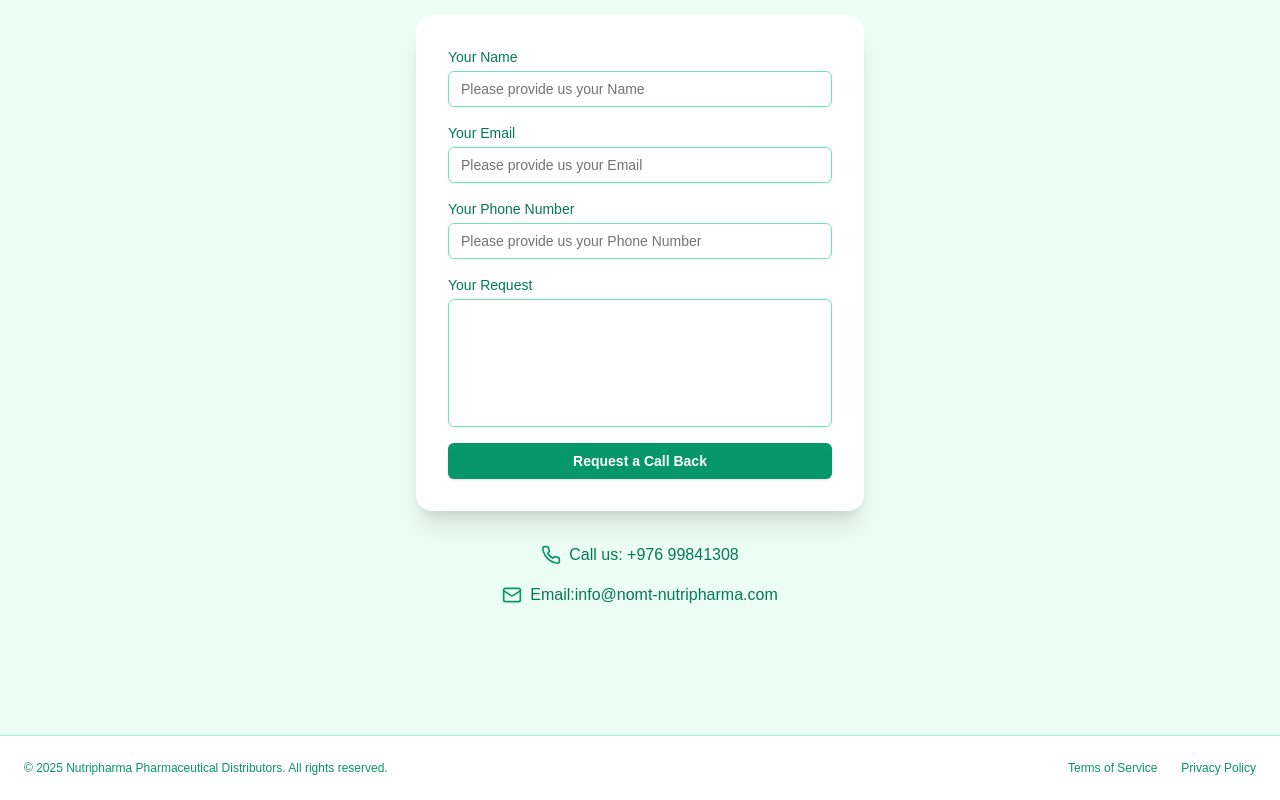
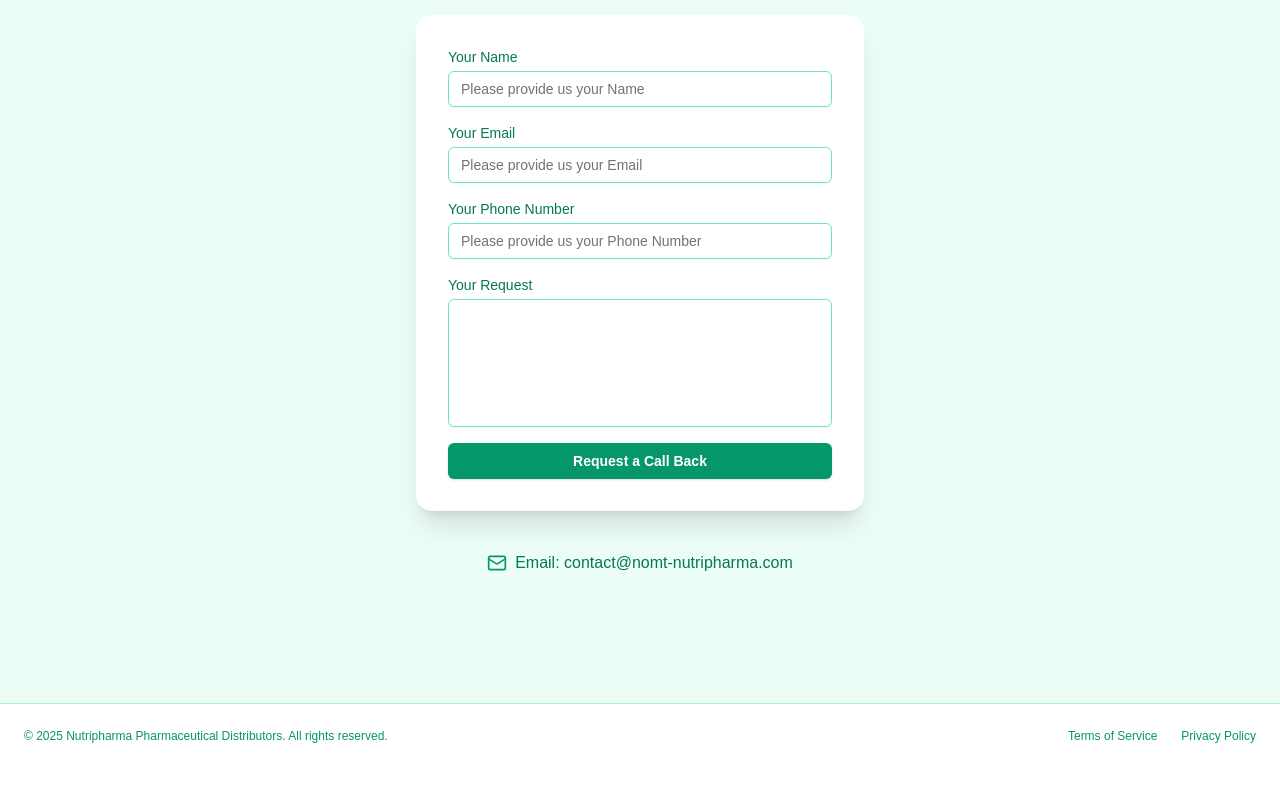
Before and after one commit to noodlesaddle/nutripharma, a Next.js app: page / in a window 1280 px wide. Shown: the part 4234-5034 px from the top of the page. After the commit the page ends 5002 px from the top, so only its background shows below. Built offline with nearby package versions, Linux system fonts and the light colour scheme.

Commit message:
fixed contact part

```diff
--- a/components/nutripharm-landing.tsx
+++ b/components/nutripharm-landing.tsx
@@ -1075,22 +1075,14 @@ export default function NutripharmLanding() {
                       </div>
                     </form>
                   </motion.div>
+
                   <motion.div
-                    className="flex items-center justify-center space-x-2 pt-4"
-                    variants={fadeInUp}
-                  >
-                    <Phone className="h-5 w-5 text-emerald-600" />
-                    <span className="text-emerald-700 font-medium">
-                      Call us: +976 99841308
-                    </span>
-                  </motion.div>
-                  <motion.div
-                    className="flex items-center justify-center space-x-2 "
+                    className="flex items-center justify-center pt-6 space-x-2 "
                     variants={fadeInUp}
                   >
                     <Mail className="h-5 w-5 text-emerald-600" />
                     <span className="text-emerald-700 font-medium">
-                      Email:info@nomt-nutripharma.com
+                      Email: contact@nomt-nutripharma.com
                     </span>
                   </motion.div>
                 </div>
```
